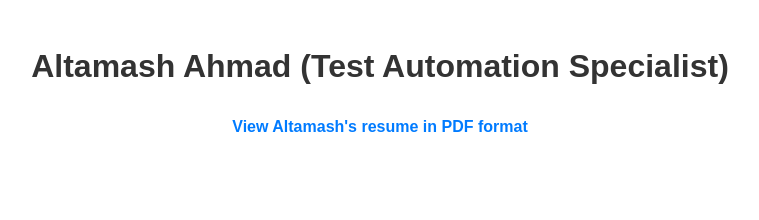
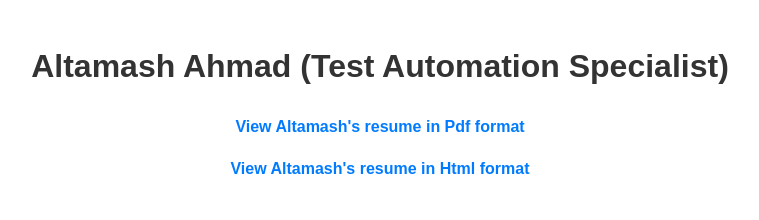
Before and after one commit to ALTAMASH93/altamash93.github.io, a plain HTML site: page index.html in a window 1280 px wide. Shown: the whole page, without its empty margins (260-1019 px from the left). Drawn offline with Linux system fonts and the light colour scheme.

Commit message:
Update index.html

```diff
--- a/index.html
+++ b/index.html
@@ -26,6 +26,7 @@
 </head>
 <body>
     <h1>Altamash Ahmad (Test Automation Specialist) </h1>
-    <p><a href="Altamash_Test_Automation_Expert.pdf" target="_blank">View Altamash's resume in PDF format</a></p>
+    <p><a href="Altamash_Test_Automation_Expert.pdf" target="_blank">View Altamash's resume in Pdf format</a></p>
+     <p><a href="Altamash_Test_Automation_Expert.html" target="_blank">View Altamash's resume in Html format</a></p>
 </body>
 </html>
```
